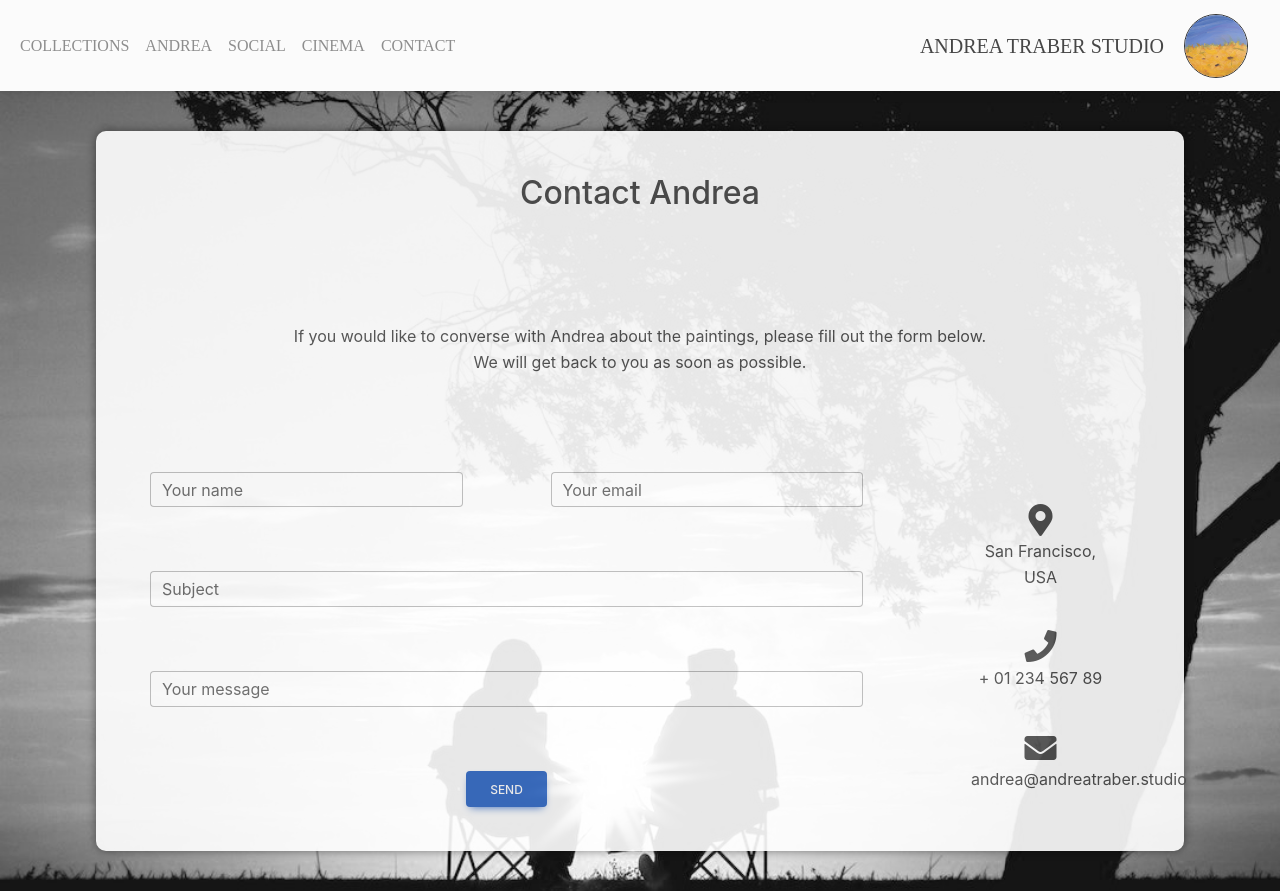
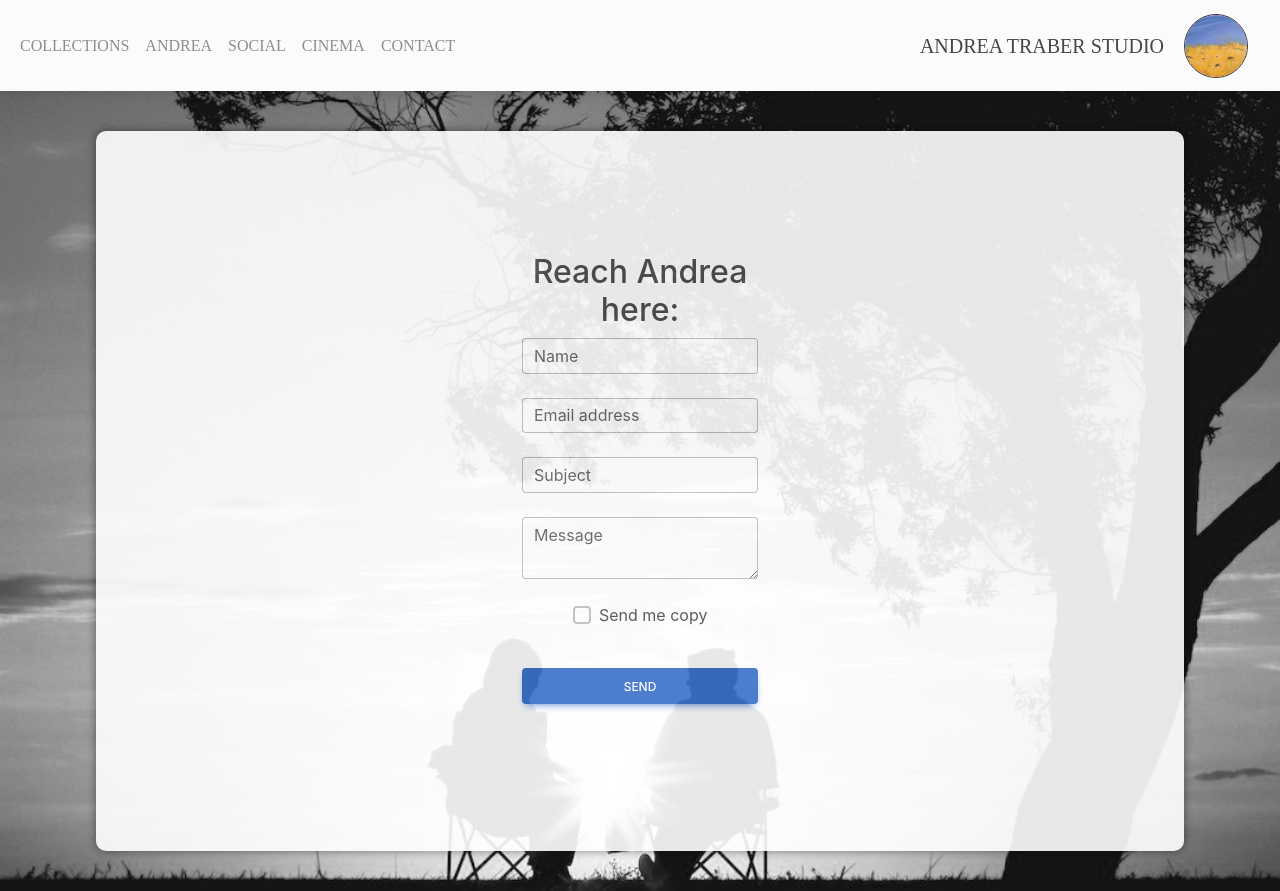
Before and after one commit to dorjepadma/andreatraber, a React (Create React App) app: page /contact in a window 1280 px wide. Built offline with nearby package versions, Linux system fonts and the light colour scheme.

Commit message:
reworked contact page

```diff
--- a/src/pages/contact/contact.component.jsx
+++ b/src/pages/contact/contact.component.jsx
@@ -7,75 +7,33 @@ const Contact = () => {
 
     <div className="contactContainer">
       <div className="contactForm">
-      <MDBContainer>
-      <h2 className="h1-responsive font-weight-bold text-center my-5">
-        Contact Andrea
-      </h2>
-      <p className="text-center w-responsive mx-auto pb-5">
-     If you would like to converse with Andrea about the paintings, please fill out the form below.  We will get back to you as soon as possible.
-      </p>
-      <MDBRow>
-        <MDBCol md="9" className="md-0 mb-5">
-          <form>
-            <MDBRow>
-              <MDBCol md="6">
-                <div className="md-form mb-0">
-                  <MDBInput type="text" id="contact-name" label="Your name" />
-                </div>
-              </MDBCol>
-              <MDBCol md="6">
-                <div className="md-form mb-0">
-                  <MDBInput
-                    type="text"
-                    id="contact-email"
-                    label="Your email"
-                  />
-                </div>
-              </MDBCol>
-            </MDBRow>
-            <MDBRow>
-              <MDBCol md="12">
-                <div className="md-form mb-0">
-                  <MDBInput type="text" id="contact-subject" label="Subject" />
-                </div>
-              </MDBCol>
-            </MDBRow>
-            <MDBRow>
-              <MDBCol md="12">
-                <div className="md-form mb-0">
-                  <MDBInput
-                    type="textarea"
-                    id="contact-message"
-                    label="Your message"
-                  />
-                </div>
-              </MDBCol>
-            </MDBRow>
-          </form>
-          <div className="text-center text-md-left">
-            <MDBBtn color="primary" size="md">
-              Send
-            </MDBBtn>
-          </div>
-        </MDBCol>
-        <MDBCol md="3" className="text-center ">
-          <ul className="list-unstyled mb-0">
-            <li>
-              <MDBIcon icon="map-marker-alt" size="2x" className="blue-text" />
-              <p>San Francisco, USA</p>
-            </li>
-            <li>
-              <MDBIcon icon="phone" size="2x" className="blue-text mt-4" />
-              <p>+ 01 234 567 89</p>
-            </li>
-            <li>
-              <MDBIcon icon="envelope" size="2x" className="blue-text mt-4" />
-              <p className='contactStyle'>andrea@andreatraber.studio</p>
-            </li>
-          </ul>
-        </MDBCol>
-      </MDBRow>
-    </MDBContainer>
+      <form id='form' className='text-center' style={{ width: '100%', maxWidth: '300px' }}>
+          <h2>Reach Andrea here:</h2>
+
+          <MDBValidationItem className='mb-3' required>
+          <MDBInput label='Name' v-model='name' wrapperClass='mb-4' required/>
+          </MDBValidationItem>
+
+          <MDBValidationItem className='mb-3' required>
+          <MDBInput type='email' label='Email address' v-model='email' wrapperClass='mb-4' required/>
+          </MDBValidationItem>
+
+          <MDBValidationItem className='mb-3' required>
+          <MDBInput label='Subject' v-model='subject' wrapperClass='mb-4' required/>
+          </MDBValidationItem>
+
+          <MDBValidationItem className='mb-3' required>
+          <MDBTextArea wrapperClass='mb-4' label='Message' required/>
+          </MDBValidationItem>
+
+          <MDBValidationItem className='mb-3' required>
+          <MDBCheckbox wrapperClass='d-flex justify-content-center' label='Send me copy' required/>
+          </MDBValidationItem>
+
+          <MDBBtn color='primary' block className='my-4'>
+            Send
+          </MDBBtn>
+        </form>
       </div>
     </div>
 
```
